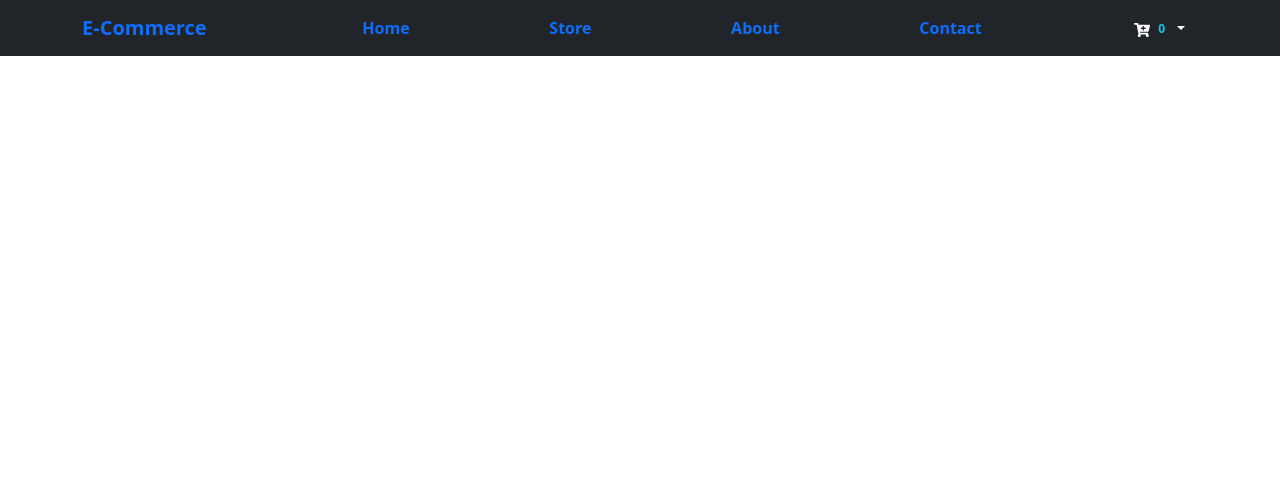
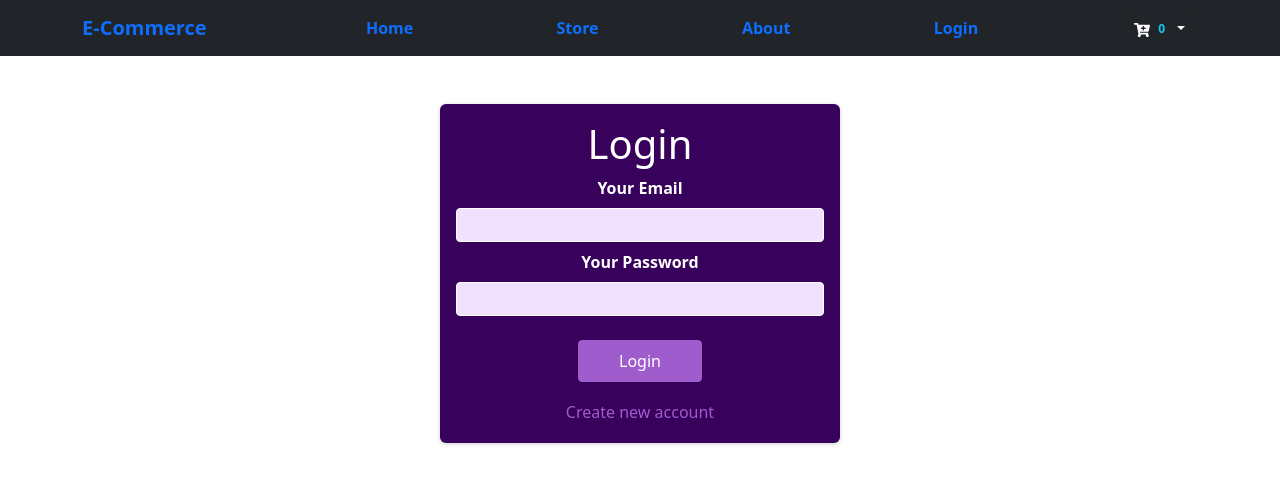
Before and after one commit to Rahul7044/E-Commerce, a React (Create React App) app: page /login in a window 1280 px wide. Shown: the top 484 px of the page. Built offline with nearby package versions, Linux system fonts and the light colour scheme.

Commit message:
Added Login to ecommerce

```diff
--- a/src/App.js
+++ b/src/App.js
@@ -1,4 +1,4 @@
-import React from "react";
+import React, { useContext } from "react";
 import { Redirect, Route, Switch } from "react-router-dom";
 
 import "./App.css";
@@ -8,20 +8,29 @@
 import LayOut from "./components/Layouts/LayOut";
 import ContactUs from "./Pages/ContactUs";
 import ProductDetail from "./components/products/ProductDetail";
+import AuthContext from "./store/AuthContext";
+import AuthForm from "./components/Auth/AuthForm";
 
 function App() {
+  const authCtx = useContext(AuthContext);
   return (
     <>
       <LayOut>
         <Switch>
           <Route path="/" exact>
-            <Redirect to="/Store" />
+            <Redirect to="/Home" />
           </Route>
+          {!authCtx.isLogin && (
+            <Route path="/login">
+              <AuthForm />
+            </Route>
+          )}
           <Route path="/Home">
             <Home />
           </Route>
           <Route path="/Store" exact>
-            <Store />
+            {authCtx.isLogin && <Store />}
+            {!authCtx.isLogin && <Redirect to="./login" />}
           </Route>
           <Route path="/About">
             <About />
@@ -37,5 +46,4 @@
     </>
   );
 }
-
 export default App;
--- /dev/null
+++ b/src/components/Auth/AuthForm.js
@@ -0,0 +1,105 @@
+
+import { useState, useRef, useContext } from "react";
+import { useHistory } from "react-router-dom";
+
+import classes from "./AuthForm.module.css";
+import AuthContext from "../../store/AuthContext";
+
+const AuthForm = () => {
+  const history = useHistory();
+  const authCtx = useContext(AuthContext);
+
+  const emailInputRef = useRef();
+  const passwordInputRef = useRef();
+
+  const [isLogin, setIsLogin] = useState(true);
+  const [isLoading, setIsLoading] = useState(false);
+
+  const switchAuthModeHandler = () => {
+    setIsLogin((prevState) => !prevState);
+  };
+
+  const submitHandler = (e) => {
+    e.preventDefault();
+    const enteredEail = emailInputRef.current.value;
+    const enteredPassword = passwordInputRef.current.value;
+    setIsLoading(true);
+
+    let url;
+    if (isLogin) {
+      url =
+        "https://identitytoolkit.googleapis.com/v1/accounts:signInWithPassword?key=AIzaSyABV3Ka88_JCZGivdh4xR89-n-S_BkTf1I";
+    } else {
+      url =
+        "https://identitytoolkit.googleapis.com/v1/accounts:signUp?key=AIzaSyABV3Ka88_JCZGivdh4xR89-n-S_BkTf1I";
+    }
+    fetch(url, {
+      method: "POST",
+      body: JSON.stringify({
+        email: enteredEail,
+        password: enteredPassword,
+        returnSecureToken: true,
+      }),
+      headers: {
+        "Content-Type": "application/json",
+      },
+    })
+      .then((res) => {
+        setIsLoading(false);
+        if (res.ok) {
+          return res.json();
+        } else {
+          return res.json().then((data) => {
+            let errorMsg = "Authotication Failed";
+            if (data && data.error && data.error.message) {
+              errorMsg = data.error.message;
+            }
+            throw new Error(errorMsg);
+          });
+        }
+      })
+      .then((data) => {
+        authCtx.login(data.idToken);
+        history.replace("./Store");
+      })
+      .catch((err) => {
+        alert(err.message);
+      });
+  };
+
+  return (
+    <section className={classes.auth}>
+      <h1>{isLogin ? "Login" : "Sign Up"}</h1>
+      <form onSubmit={submitHandler}>
+        <div className={classes.control}>
+          <label htmlFor="email">Your Email</label>
+          <input type="email" id="email" required ref={emailInputRef} />
+        </div>
+        <div className={classes.control}>
+          <label htmlFor="password">Your Password</label>
+          <input
+            type="password"
+            id="password"
+            required
+            ref={passwordInputRef}
+          />
+        </div>
+        <div className={classes.actions}>
+          {!isLoading && (
+            <button>{isLogin ? "Login" : "Create Account"}</button>
+          )}
+          {isLoading && <p>Loading....</p>}
+          <button
+            type="button"
+            className={classes.toggle}
+            onClick={switchAuthModeHandler}
+          >
+            {isLogin ? "Create new account" : "Login with existing account"}
+          </button>
+        </div>
+      </form>
+    </section>
+  );
+};
+
+export default AuthForm;
--- /dev/null
+++ b/src/components/Auth/AuthForm.module.css
@@ -0,0 +1,72 @@
+.auth {
+    margin: 3rem auto;
+    width: 95%;
+    max-width: 25rem;
+    border-radius: 6px;
+    background-color: #38015c;
+    box-shadow: 0 1px 4px rgba(0, 0, 0, 0.2);
+    padding: 1rem;
+    text-align: center;
+  }
+
+  .auth h1 {
+    text-align: center;
+    color: white;
+  }
+
+  .control {
+    margin-bottom: 0.5rem;
+  }
+
+  .control label {
+    display: block;
+    color: white;
+    font-weight: bold;
+    margin-bottom: 0.5rem;
+  }
+
+  .control input {
+    font: inherit;
+    background-color: #f1e1fc;
+    color: #38015c;
+    border-radius: 4px;
+    border: 1px solid white;
+    width: 100%;
+    text-align: left;
+    padding: 0.25rem;
+  }
+
+  .actions {
+    margin-top: 1.5rem;
+    display: flex;
+    flex-direction: column;
+    align-items: center;
+  }
+
+  .actions button {
+    cursor: pointer;
+    font: inherit;
+    color: white;
+    background-color: #9f5ccc;
+    border: 1px solid #9f5ccc;
+    border-radius: 4px;
+    padding: 0.5rem 2.5rem;
+  }
+
+  .actions button:hover {
+    background-color: #873abb;
+    border-color: #873abb;
+  }
+
+  .actions .toggle {
+    margin-top: 1rem;
+    background-color: transparent;
+    color: #9f5ccc;
+    border: none;
+    padding: 0.15rem 1.5rem;
+  }
+
+  .actions .toggle:hover {
+    background-color: transparent;
+    color: #ae82cc;
+  }
--- a/src/components/Layouts/Header.js
+++ b/src/components/Layouts/Header.js
@@ -3,11 +3,13 @@
 import { Badge, Container, Dropdown, Navbar } from "react-bootstrap";
 import Cart from "../cart/Cart";
 import CartContext from "../../store/CartContext";
+import AuthContext from "../../store/AuthContext";
 import { NavLink } from "react-router-dom";
 import classes from "./Header.module.css";
 
 function Header() {
   const ctx = useContext(CartContext);
+  const authCtx = useContext(AuthContext);
   const [showCart, setShowCart] = useState(false);
 
   let quantity = 0;
@@ -21,6 +23,9 @@
   const hideCart = () => {
     setShowCart(false);
   };
+  const logoutHandler = () => {
+    authCtx.logout();
+  };
   return (
     <div>
       <Navbar bg="dark" variant="dark">
@@ -31,7 +36,13 @@
           <NavLink to="/Home">Home</NavLink>
           <NavLink to="/Store">Store</NavLink>
           <NavLink to="/About">About</NavLink>
-          <NavLink to="/contact">Contact</NavLink>
+          {!authCtx.isLogin && <NavLink to="/login">Login</NavLink>}
+          {authCtx.isLogin && <NavLink to="/contact">Contact</NavLink>}
+          {authCtx.isLogin && (
+            <button onClick={logoutHandler} className={classes.button}>
+              Logout
+            </button>
+          )}
 
           <Dropdown onToggle={showingCart} align="end">
             <Dropdown.Toggle variant="dark">
--- a/src/components/cart/Cart.js
+++ b/src/components/cart/Cart.js
@@ -20,7 +20,7 @@
       id={item.id}
       title={item.title}
       price={item.price}
-      img={item.image}
+      img={item.imageUrl}
       quantity={item.quantity}
     />
   ));
--- a/src/components/products/AvailableProducts.js
+++ b/src/components/products/AvailableProducts.js
@@ -35,14 +35,16 @@
           id={item.id}
           title={item.title}
           price={item.price}
-            image={item.imageUrl} />
-    ))
+          imageUrl={item.imageUrl}
+        />
+      ));
+
       return (
         <>
-            <div className='store'>
+          <div className="store">
             <div className="Container">{product}</div>
           </div>
         </>
-    )
-}
+      );
+    };
 export default AvailableProducts;
--- a/src/components/products/ProductDetail.js
+++ b/src/components/products/ProductDetail.js
@@ -16,6 +16,9 @@
     console.log({...product});
     ctx.addItem({ ...product, quantity: 1 });
   };
+  if (!product) {
+    return <p>No Product Found!</p>;
+  }
 
   const onPurchase = () => {
     alert("Purchase Successful!");
--- a/src/components/products/ProductItem.js
+++ b/src/components/products/ProductItem.js
@@ -13,7 +13,7 @@
       <Col>
         <Card>
           <Link to={`Store/${props.id}`}>
-            <Card.Img variant="top" src={props.image} alt={props.title} />
+          <Card.Img variant="top" src={props.imageUrl} alt={props.title} />
           </Link>
           <Card.Body>
             <Card.Title>{props.title}</Card.Title>
--- a/src/index.js
+++ b/src/index.js
@@ -8,12 +8,14 @@
 
 import { BrowserRouter } from "react-router-dom";
 import CartProvider from "./store/CartProvider";
-
+import { AuthCtxProvider } from "./store/AuthContext";
 const root = ReactDOM.createRoot(document.getElementById("root"));
 root.render(
   <BrowserRouter>
-    <CartProvider>
-      <App />
-    </CartProvider>
+    <AuthCtxProvider>
+      <CartProvider>
+        <App />
+      </CartProvider>
+    </AuthCtxProvider>
   </BrowserRouter>
 );
--- /dev/null
+++ b/src/store/AuthContext.js
@@ -0,0 +1,38 @@
+import React, { useState } from "react";
+
+const AuthContext = React.createContext({
+  token: "",
+  isLogin: false,
+  login: (token) => {},
+  logout: () => {},
+});
+
+export const AuthCtxProvider = (props) => {
+  const intialToken = localStorage.getItem("token");
+  const [token, setToken] = useState(intialToken);
+
+  const userLogdIn = !!token;
+
+  const logedInHandler = (token) => {
+    setToken(token);
+    localStorage.setItem("token", token);
+  };
+  const logedOutHandler = () => {
+    setToken(null);
+    localStorage.removeItem("token");
+  };
+
+  const contextValue = {
+    token: token,
+    isLogin: userLogdIn,
+    login: logedInHandler,
+    logout: logedOutHandler,
+  };
+
+  return (
+    <AuthContext.Provider value={contextValue}>
+      {props.children}
+    </AuthContext.Provider>
+  );
+};
+export default AuthContext;
```
Lines whose indentation alone changed are shown as unchanged.
